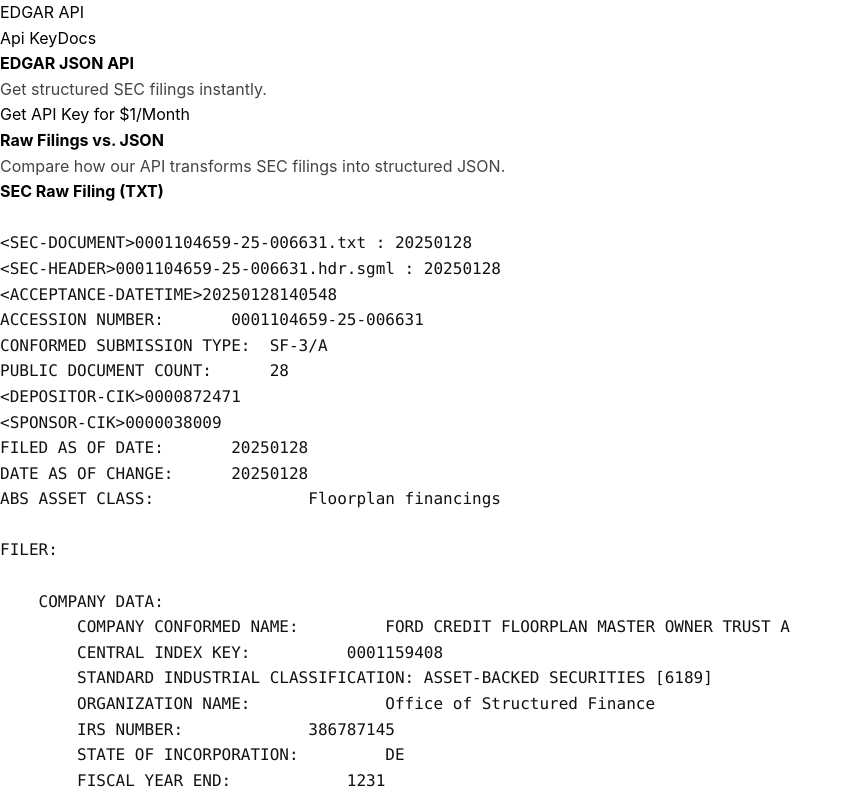
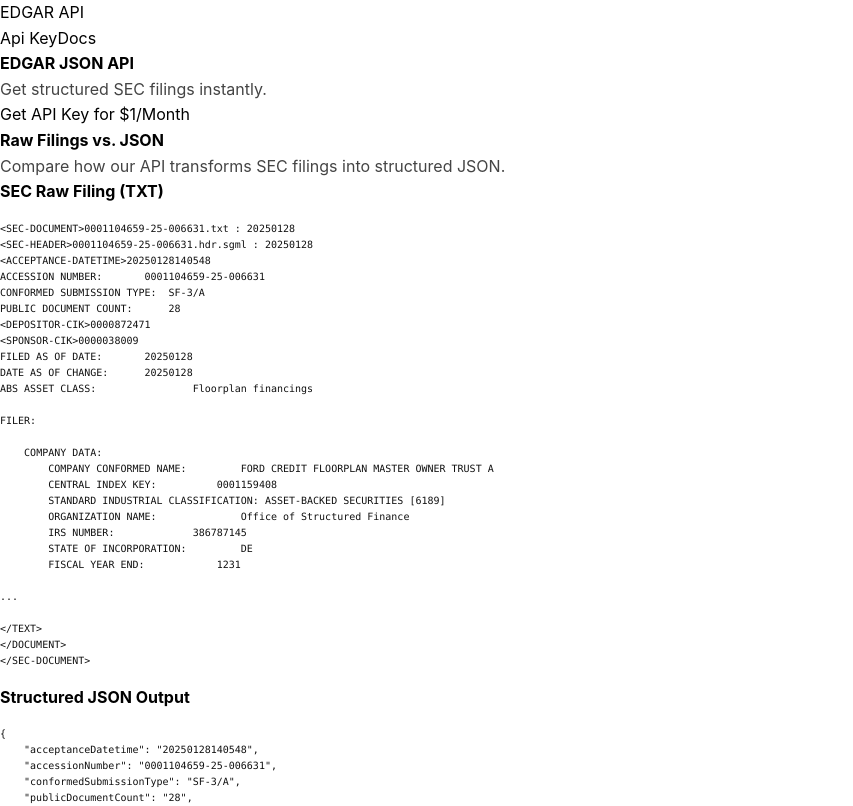
Before and after one commit to deanshelton913/edgar-json-website, a Next.js app: page / in a window 1280 px wide. Shown: the top 806 px of the page, without its empty margins (0-853 px from the left). Built offline with nearby package versions, Linux system fonts and the light colour scheme.

Commit message:
small text

```diff
--- a/src/app/page.tsx
+++ b/src/app/page.tsx
@@ -31,8 +31,12 @@
 							SEC Raw Filing (TXT)
 						</h3>
 						<pre
-							className="text-gray-300 overflow-auto max-h-56 p-3 bg-gray-800 rounded"
-							style={{ scrollbarWidth: "none", msOverflowStyle: "none" }}
+							className="text-gray-300 overflow-auto max-h-56 p-3 bg-gray-800 rounded text-xxs"
+							style={{
+								scrollbarWidth: "none",
+								msOverflowStyle: "none",
+								fontSize: "10px",
+							}}
 						>
 							{`
 <SEC-DOCUMENT>0001104659-25-006631.txt : 20250128
@@ -73,8 +77,12 @@
 							Structured JSON Output
 						</h3>
 						<pre
-							className="text-gray-300 overflow-auto max-h-56 p-3 bg-gray-800 rounded"
-							style={{ scrollbarWidth: "none", msOverflowStyle: "none" }}
+							className="text-gray-300 overflow-auto max-h-56 p-3 bg-gray-800 rounded text-xxs"
+							style={{
+								scrollbarWidth: "none",
+								msOverflowStyle: "none",
+								fontSize: "10px",
+							}}
 						>
 							{/* Placeholder for JSON Output */}
 							{`
```
